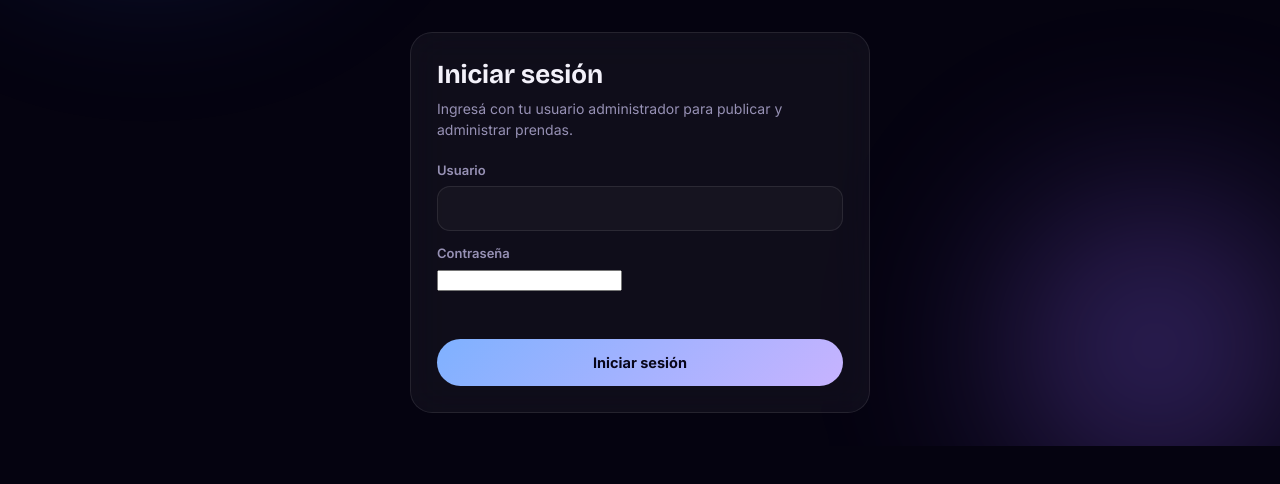
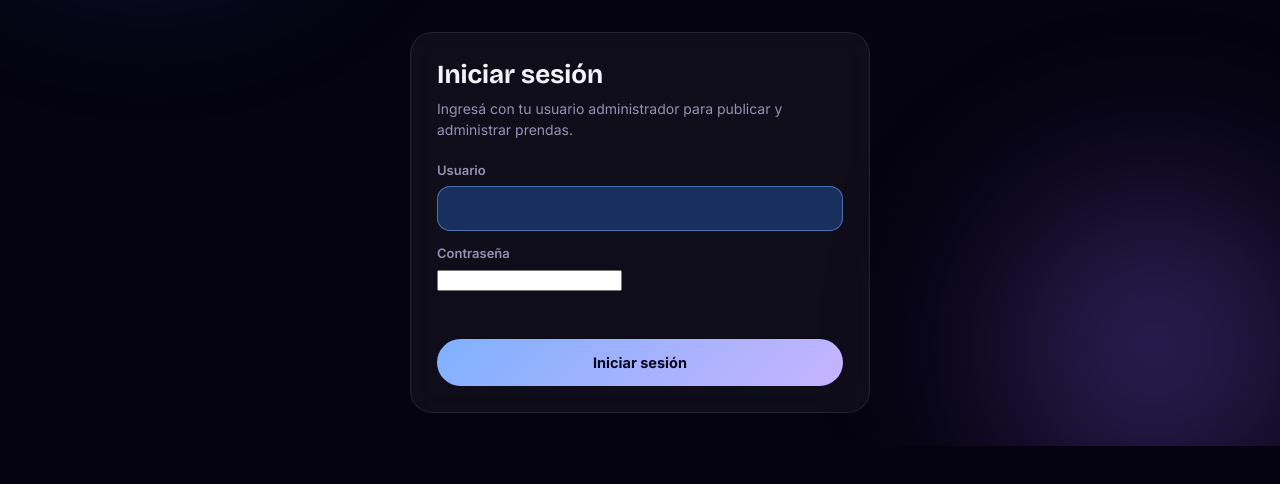
Before and after one commit to Fermaster19/FerYoShop, a plain HTML site: page public/subir.html in a window 1280 px wide. Shown: the part 354-838 px from the top of the page. Drawn offline with nearby package versions, Linux system fonts and the light colour scheme.

Commit message:
Style form fields with blue background

```diff
--- a/public/subir.html
+++ b/public/subir.html
@@ -96,11 +96,17 @@
   @media (max-width:520px){ .field-row{ grid-template-columns:1fr; } }
   label{ font-size:13px; font-weight:600; color:var(--text-dim); display:block; margin-bottom:8px; }
   input[type=text], input[type=number], select, textarea{
-    width:100%; background:rgba(255,255,255,0.03); border:1px solid var(--border);
-    color:var(--text); padding:13px 15px; border-radius:13px;
+    width:100%; background:#19305f; border:1px solid rgba(127,177,255,0.5);
+    color:#fff; padding:13px 15px; border-radius:13px;
     font-family:'Inter'; font-size:14.5px; transition:border-color .15s ease, background .15s ease;
   }
-  input:focus, select:focus, textarea:focus{ border-color:var(--violet); background:rgba(255,255,255,0.05); }
+  input:focus, select:focus, textarea:focus{ border-color:var(--violet-2); background:#24427e; color:#fff; }
+  input:-webkit-autofill, input:-webkit-autofill:hover, input:-webkit-autofill:focus{
+    -webkit-text-fill-color:#fff;
+    -webkit-box-shadow:0 0 0 1000px #19305f inset;
+    transition:background-color 9999s ease-in-out 0s;
+  }
+  select option{ background:#19305f; color:#fff; }
   textarea{ resize:vertical; min-height:90px; line-height:1.5; }
   input::placeholder, textarea::placeholder{ color:#5C5779; }
   select{
```
